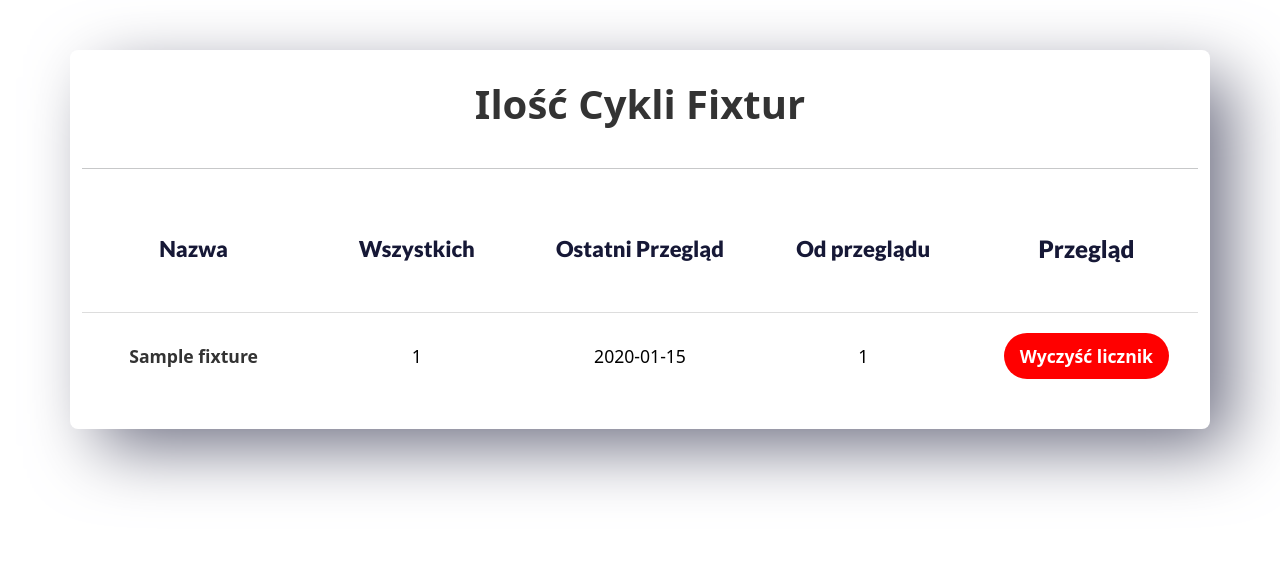
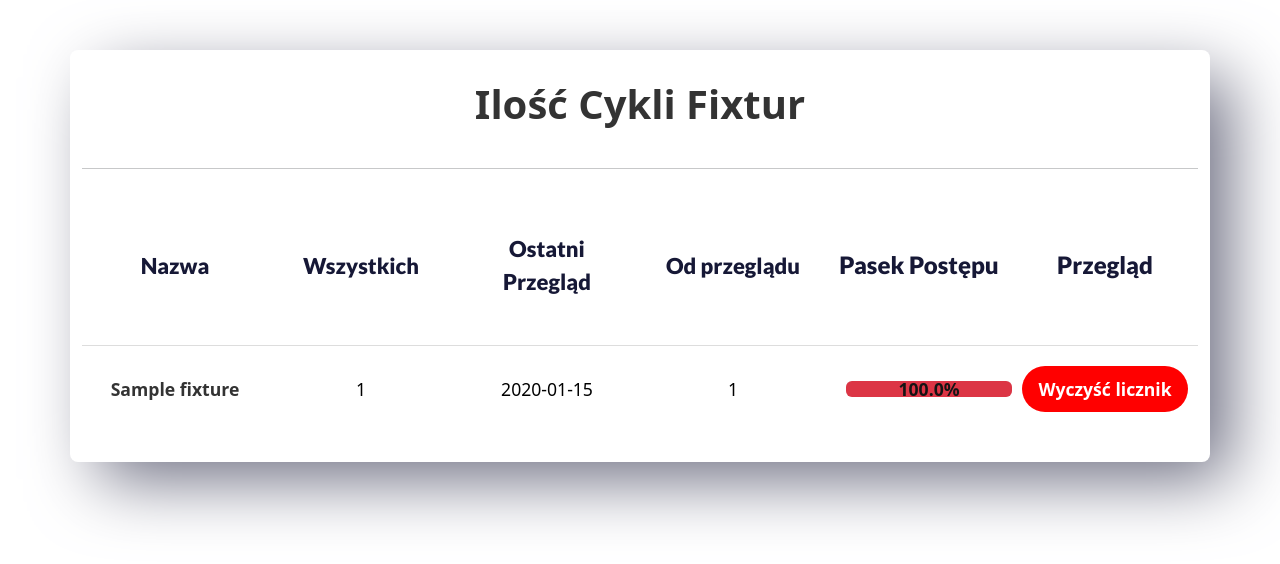
Before and after one commit to Szabson123/FixtureCounter, a Django app: page /all_counters/ in a window 1280 px wide. Shown: the top 564 px of the page. Run offline with Django 5.2, Linux system fonts and the light colour scheme; tables that the repository leaves empty hold one stand-in row (values such as "Sample post").

Commit message:
added Progress Bar

```diff
--- a/base/static/base/style.css
+++ b/base/static/base/style.css
@@ -186,3 +186,71 @@ body {
     transform: scale(1.1);
     box-shadow: 0px 0px 100px -33px rgba(66, 68, 90, 1);
 }
+.progress-container {
+    position: relative;
+    width: 100%;
+    margin: 0 10px;
+}
+
+.progress {
+    height: 20px;
+    background-color: #e9ecef;
+    border-radius: 4px;
+    overflow: hidden;
+}
+
+.progress-bar {
+    height: 100%;
+    transition: width 0.3s ease;
+}
+
+.progress-text {
+    position: absolute;
+    left: 50%;
+    top: 50%;
+    transform: translate(-50%, -50%);
+    z-index: 2;
+    font-weight: 600;
+    color: #141414;
+    pointer-events: none;
+}
+
+.progress-container::before {
+    content: attr(data-tooltip);  /* Zmiana z title na data-tooltip */
+    position: absolute;
+    bottom: calc(100% + 10px);
+    left: 50%;
+    transform: translateX(-50%);
+    background: rgba(0,0,0,0.85);
+    color: #fff;
+    padding: 8px 12px;
+    border-radius: 6px;
+    font-size: 0.9em;
+    white-space: nowrap;
+    opacity: 0;
+    visibility: hidden;
+    transition: all 0.2s ease;
+    z-index: 10;
+    box-shadow: 0 2px 8px rgba(0,0,0,0.1);
+}
+
+.progress-container::after {
+    content: '';
+    position: absolute;
+    bottom: 100%;
+    left: 50%;
+    margin-left: -5px;
+    border-width: 5px;
+    border-style: solid;
+    border-color: rgba(0,0,0,0.85) transparent transparent transparent;
+    opacity: 0;
+    visibility: hidden;
+    transition: all 0.2s ease;
+}
+
+.progress-container:hover::before,
+.progress-container:hover::after {
+    opacity: 1;
+    visibility: visible;
+    transform: translateX(-50%) translateY(-3px);
+}
--- a/base/templates/base/machine_data.html
+++ b/base/templates/base/machine_data.html
@@ -47,7 +47,9 @@
                         Od przeglądu
                     </a>
                 </span>
-
+                <span class="titles">
+                    Pasek Postępu
+                </span>
                 <span class="titles">
                     Przegląd
                 </span>
@@ -65,6 +67,21 @@
                         <span class="counter-count">
                             {{ fixture.last_maint_counter }}
                         </span>
+                        <span>
+                            <div class="progress-container" data-tooltip="{{ fixture.tooltip_text }}">
+                                <div class="progress">
+                                    <div class="progress-bar
+                                        {% if fixture.progress_percent < 70 %}bg-success{% elif fixture.progress_percent < 90 %}bg-warning{% else %}bg-danger{% endif %}"
+                                        role="progressbar"
+                                        style="width: {{ fixture.progress_percent }}%;"
+                                        aria-valuenow="{{ fixture.progress_percent }}"
+                                        aria-valuemin="0"
+                                        aria-valuemax="100">
+                                    </div>
+                                </div>
+                                <span class="progress-text">{{ fixture.progress_percent|floatformat:1 }}%</span>
+                            </div>
+                        </span>
                         <span class="action">
                             <button type="button" class="button-1"
                                     data-bs-toggle="modal"
@@ -77,6 +94,7 @@
                 {% endfor %}
             </div>
         </div>
+    </div>
     </div>
 
     <!-- Modal -->
@@ -183,6 +201,41 @@
                 lastMaintSpan.textContent = fixture.last_maint_counter === null ? '' : fixture.last_maint_counter;
                 itemDiv.appendChild(lastMaintSpan);
 
+                // Pasek postępu
+                const progressSpan = document.createElement('span');
+                const progressContainer = document.createElement('div');
+                progressContainer.classList.add('progress-container');
+                progressContainer.setAttribute('data-tooltip', `Limit: ${fixture.last_maint_counter}/${fixture.cycles_limit}`)
+
+                const progressDiv = document.createElement('div');
+                progressDiv.classList.add('progress');
+
+                const progressBar = document.createElement('div');
+                progressBar.classList.add('progress-bar');
+
+                const percent = fixture.progress_percent;
+
+                if (percent < 70) progressBar.classList.add('bg-success');
+                else if (percent < 90) progressBar.classList.add('bg-warning');
+                else progressBar.classList.add('bg-danger');
+
+                progressBar.setAttribute('role', 'progressbar');
+                progressBar.style.width = percent + "%";
+                progressBar.setAttribute('aria-valuenow', percent);
+                progressBar.setAttribute('aria-valuemin', "0");
+                progressBar.setAttribute('aria-valuemax', "100");
+
+                // Tekst procentowy
+                const progressText = document.createElement('span');
+                progressText.classList.add('progress-text');
+                progressText.textContent = percent.toFixed(1) + "%";
+
+                progressDiv.appendChild(progressBar);
+                progressContainer.appendChild(progressDiv);
+                progressContainer.appendChild(progressText);
+                progressSpan.appendChild(progressContainer);
+                itemDiv.appendChild(progressSpan);
+
                 // Przycisk "Wyczyść licznik"
                 const actionSpan = document.createElement('span');
                 actionSpan.classList.add('action');
--- a/base/views.py
+++ b/base/views.py
@@ -82,15 +82,15 @@ def display_machine_data(request):
 
     fixture_data = []
     for fixture in fixtures:
-        last_maint_value = fixture.counter_last_maint.counter if fixture.counter_last_maint else None
+        last_maint_value = fixture.counter_last_maint.counter if fixture.counter_last_maint else 0
         all_value = fixture.counter_all.counter if fixture.counter_all else None
 
         last_date_obj = fixture.last_counterhistory_date
 
-        if last_date_obj is not None:
-            last_date_formatted = last_date_obj.strftime("%Y-%m-%d")
-        else:
-            last_date_formatted = "Nigdy nie wykonano przeglądu"
+        last_date_formatted = last_date_obj.strftime("%Y-%m-%d") if last_date_obj else "Nigdy nie wykonano przeglądu"
+
+        progress_percent = (last_maint_value / fixture.cycles_limit * 100) if fixture.cycles_limit else 0
+        progress_percent = min(progress_percent, 100)
 
         fixture_data.append({
             'name': fixture.name,
@@ -98,6 +98,9 @@ def display_machine_data(request):
             'all_counter': all_value,
             'last_counterhistory_date': last_date_formatted,
             'clear_counter_url': reverse('clear_main_counter', args=[fixture.id]),
+            'cycles_limit': fixture.cycles_limit,
+            'progress_percent': round(progress_percent, 2),
+            'tooltip_text': f"Limit: {last_maint_value}/{fixture.cycles_limit}",
         })
 
     form = PasswordForm()
@@ -171,15 +174,15 @@ def fixture_data_json(request):
 
     fixture_data = []
     for fixture in fixtures:
-        last_maint_value = fixture.counter_last_maint.counter if fixture.counter_last_maint else None
+        last_maint_value = fixture.counter_last_maint.counter if fixture.counter_last_maint else 0
         all_value = fixture.counter_all.counter if fixture.counter_all else None
 
         last_history_value = fixture.last_history_date
 
-        if last_history_value is not None:
-            last_history_formatted = last_history_value.strftime("%Y-%m-%d")
-        else:
-            last_history_formatted = None
+        last_history_formatted = last_history_value.strftime("%Y-%m-%d") if last_history_value else None
+
+        progress_percent = (last_maint_value / fixture.cycles_limit * 100) if fixture.cycles_limit else 0
+        progress_percent = min(progress_percent, 100)
 
         fixture_data.append({
             'id': fixture.id,
@@ -188,6 +191,9 @@ def fixture_data_json(request):
             'all_counter': all_value,
             'last_counterhistory_date': last_history_formatted,
             'clear_counter_url': reverse('clear_main_counter', args=[fixture.id]),
+            'cycles_limit': fixture.cycles_limit,
+            'progress_percent': round(progress_percent, 2),
+            'tooltip_text': f"Limit: {last_maint_value}/{fixture.cycles_limit}",
         })
 
     return JsonResponse({'fixture_data': fixture_data})
```
